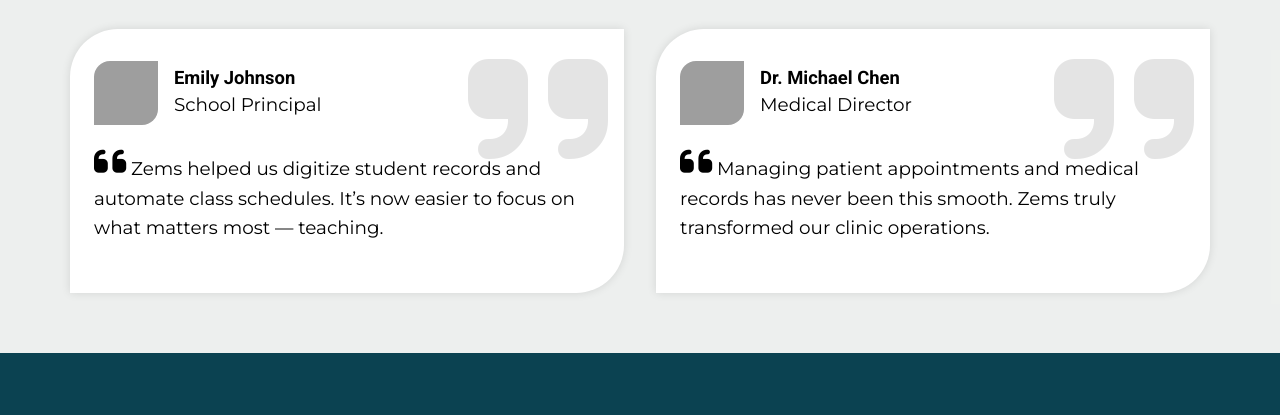
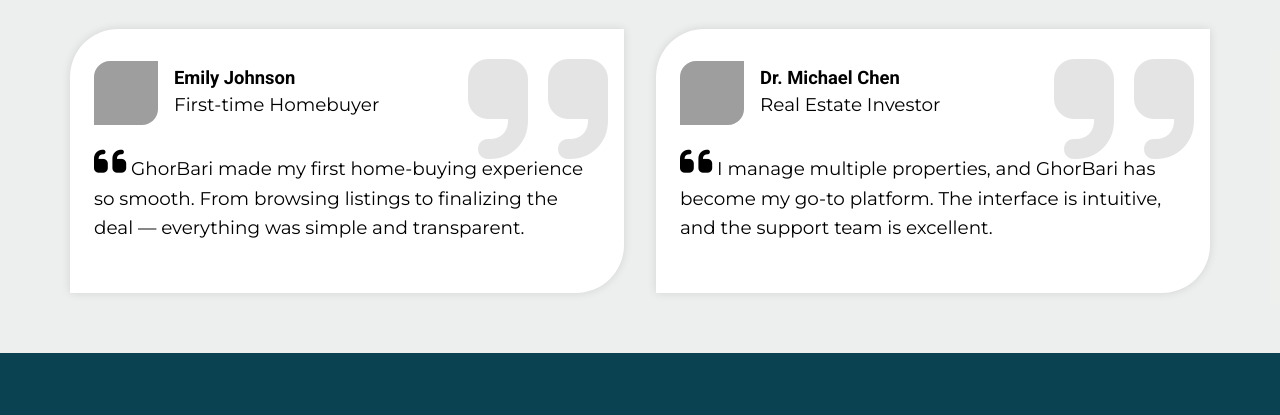
Before and after one commit to dev-nirob1/template-ghorbari, a plain HTML site: page index.html in a window 1280 px wide. Shown: the part 3761-4176 px from the top of the page. Drawn offline with Linux system fonts and the light colour scheme; grey boxes are pictures that could not be loaded.

Commit message:
update readme.md file

```diff
--- a/index.html
+++ b/index.html
@@ -8,7 +8,7 @@
     <link rel="stylesheet" href="./vendor/grid.css" />
     <link rel="stylesheet" href="./public/styles/style.css" />
     <!-- FONT-AWESOME CDN  -->
-       <link
+    <link
       rel="stylesheet"
       href="https://cdnjs.cloudflare.com/ajax/libs/font-awesome/6.5.0/css/all.min.css"
     />
@@ -346,40 +346,43 @@
             <div class="flex align-center gap-1">
               <img
                 src="https://images.unsplash.com/photo-1573496359142-b8d87734a5a2"
-                alt="School Principal"
+                alt="First-time Homebuyer"
                 class="height-full width-full"
               />
               <div>
                 <h5 class="sub-title">Emily Johnson</h5>
-                <span>School Principal</span>
+                <span>First-time Homebuyer</span>
               </div>
             </div>
             <div class="flex">
               <p>
-                <i class="fa-solid fa-quote-left fa-2x"></i> Zems helped us
-                digitize student records and automate class schedules. It’s now
-                easier to focus on what matters most — teaching.
+                <i class="fa-solid fa-quote-left fa-2x"></i>
+                GhorBari made my first home-buying experience so smooth. From
+                browsing listings to finalizing the deal — everything was simple
+                and transparent.
               </p>
             </div>
           </div>
+
           <div class="testimonial-card">
             <i class="bg-graphic fa-solid fa-quote-right fa-10x"></i>
             <div class="flex align-center gap-1">
               <img
                 src="https://images.pexels.com/photos/5327585/pexels-photo-5327585.jpeg"
-                alt="Medical Director"
+                alt="Real Estate Investor"
                 class="height-full width-full"
               />
               <div>
                 <h5 class="sub-title">Dr. Michael Chen</h5>
-                <span>Medical Director</span>
+                <span>Real Estate Investor</span>
               </div>
             </div>
             <div class="flex">
               <p>
-                <i class="fa-solid fa-quote-left fa-2x"></i> Managing patient
-                appointments and medical records has never been this smooth.
-                Zems truly transformed our clinic operations.
+                <i class="fa-solid fa-quote-left fa-2x"></i>
+                I manage multiple properties, and GhorBari has become my go-to
+                platform. The interface is intuitive, and the support team is
+                excellent.
               </p>
             </div>
           </div>
```
Also changed, not shown: 1 other file.
